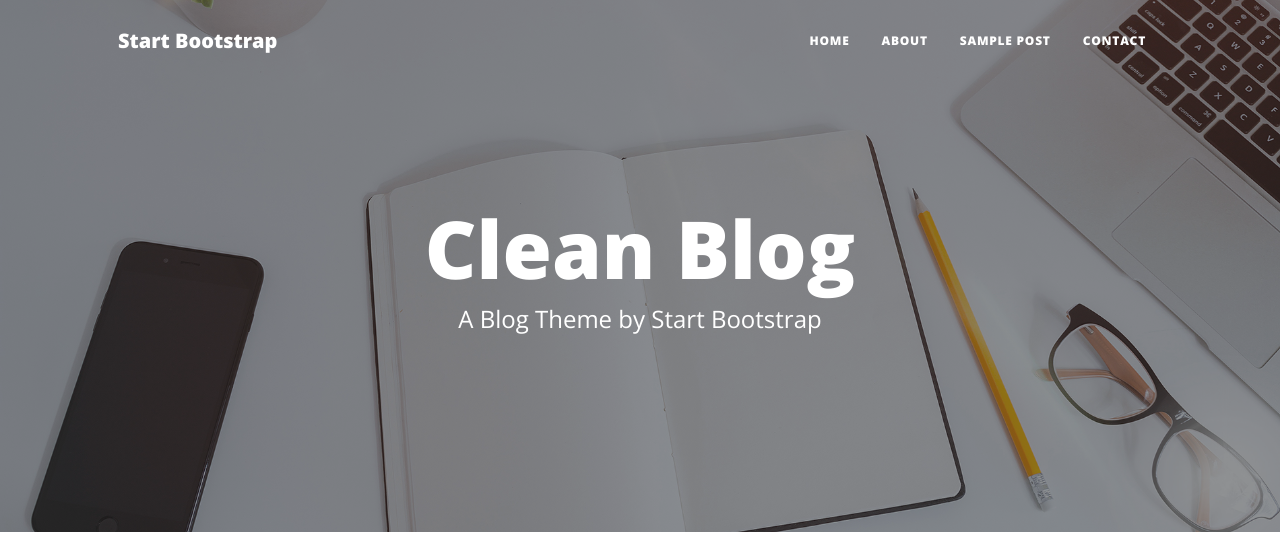
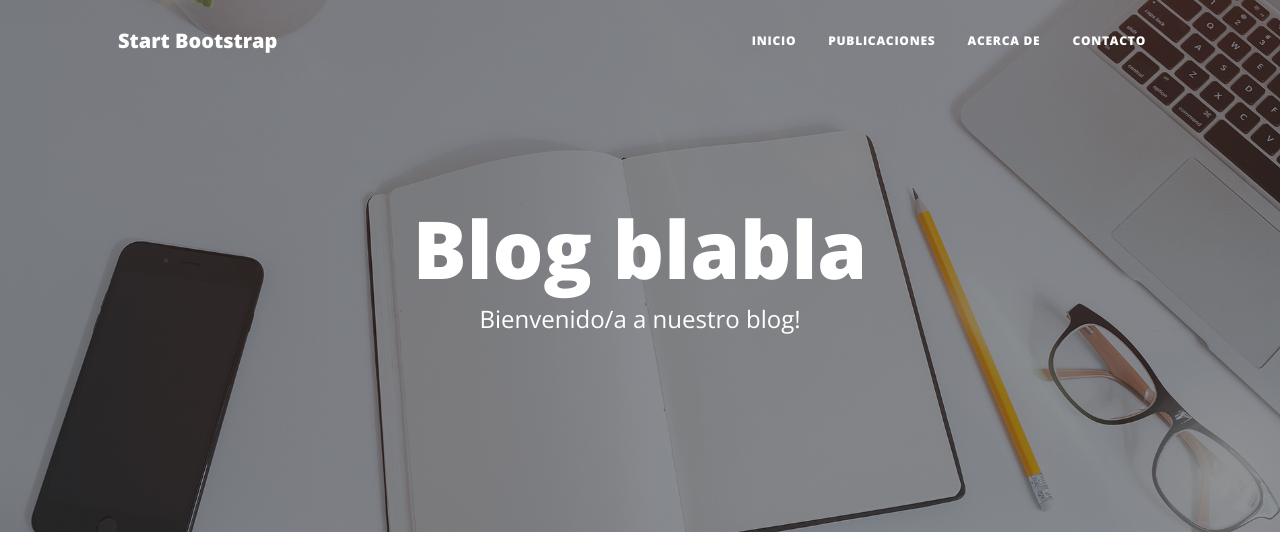
Before and after one commit to camilavrojas/Entrega-Rojas, a Django app: page / in a window 1280 px wide. Shown: the top 536 px of the page. Run offline with Django 4.2, Linux system fonts and the light colour scheme; some libraries are stand-ins or nearby versions.

Commit message:
se implementa la herencia en los templates

```diff
--- a/blog/urls.py
+++ b/blog/urls.py
@@ -1,7 +1,8 @@
 from django.urls import path
-from .views import inicio, mi_template
+from .views import inicio, mi_template, publicaciones
 
 urlpatterns = [
-    path('', inicio),
-    path('template/', mi_template)
+    path('', inicio, name='inicio'),
+    path('template/', mi_template, name='mi_template'),
+    path('publicaciones/', publicaciones, name='publicaciones')
 ]
--- a/blog/views.py
+++ b/blog/views.py
@@ -13,3 +13,7 @@ def mi_template(request):
     # return HttpResponse(render)
 
     return render(request, 'mi_template.html', {})
+
+def publicaciones(request):
+
+    return render(request, 'publicaciones.html')
--- /dev/null
+++ b/templates/base.html
@@ -0,0 +1,102 @@
+<!DOCTYPE html>
+<html lang="en">
+    <head>
+        {% load static %}
+        <meta charset="utf-8" />
+        <meta name="viewport" content="width=device-width, initial-scale=1, shrink-to-fit=no" />
+        <meta name="description" content="" />
+        <meta name="author" content="" />
+        {% block title %}
+        <title></title>
+        {% endblock title %}
+        <link rel="icon" type="image/x-icon" href="assets/favicon.ico" />
+        <!-- Font Awesome icons (free version)-->
+        <script src="https://use.fontawesome.com/releases/v6.1.0/js/all.js" crossorigin="anonymous"></script>
+        <!-- Google fonts-->
+        <link href="https://fonts.googleapis.com/css?family=Lora:400,700,400italic,700italic" rel="stylesheet" type="text/css" />
+        <link href="https://fonts.googleapis.com/css?family=Open+Sans:300italic,400italic,600italic,700italic,800italic,400,300,600,700,800" rel="stylesheet" type="text/css" />
+        <!-- Core theme CSS (includes Bootstrap)-->
+        <link href={% static 'blog/css/styles.css' %} rel="stylesheet" />
+    </head>
+    <body>
+        <!-- Navigation-->
+        <nav class="navbar navbar-expand-lg navbar-light" id="mainNav">
+            <div class="container px-4 px-lg-5">
+                <a class="navbar-brand" href="index.html">Start Bootstrap</a>
+                <button class="navbar-toggler" type="button" data-bs-toggle="collapse" data-bs-target="#navbarResponsive" aria-controls="navbarResponsive" aria-expanded="false" aria-label="Toggle navigation">
+                    Menu
+                    <i class="fas fa-bars"></i>
+                </button>
+                <div class="collapse navbar-collapse" id="navbarResponsive">
+                    <ul class="navbar-nav ms-auto py-4 py-lg-0">
+                        <li class="nav-item"><a class="nav-link px-lg-3 py-3 py-lg-4" href={% url 'inicio' %}>Inicio</a></li>
+                        <li class="nav-item"><a class="nav-link px-lg-3 py-3 py-lg-4" href={% url 'publicaciones' %}>Publicaciones</a></li>
+                        <li class="nav-item"><a class="nav-link px-lg-3 py-3 py-lg-4" href={% url 'mi_template' %}>Acerca de</a></li>
+                        <li class="nav-item"><a class="nav-link px-lg-3 py-3 py-lg-4" href={% url 'inicio' %}>Contacto</a></li>
+                    </ul>
+                </div>
+            </div>
+        </nav>
+        <!-- Page Header-->
+        {% block header %}
+        <header class="masthead" style="background-image: url('assets/img/home-bg.jpg')">
+            <div class="container position-relative px-4 px-lg-5">
+                <div class="row gx-4 gx-lg-5 justify-content-center">
+                    <div class="col-md-10 col-lg-8 col-xl-7">
+                        {% block texto_h1 %}
+                        <div class="site-heading">
+                            <h1>Blog blabla</h1>
+                            <span class="subheading">Bienvenido/a a nuestro blog!</span>
+                        </div>
+                        {% endblock texto_h1 %}
+                    </div>
+                </div>
+            </div>
+        </header>
+        {% endblock header %}
+
+        {% block post_header %}
+        {% endblock post_header %}
+
+        <!-- Footer-->
+        <footer class="border-top">
+            <div class="container px-4 px-lg-5">
+                <div class="row gx-4 gx-lg-5 justify-content-center">
+                    <div class="col-md-10 col-lg-8 col-xl-7">
+                        <ul class="list-inline text-center">
+                            <li class="list-inline-item">
+                                <a href="#!">
+                                    <span class="fa-stack fa-lg">
+                                        <i class="fas fa-circle fa-stack-2x"></i>
+                                        <i class="fab fa-twitter fa-stack-1x fa-inverse"></i>
+                                    </span>
+                                </a>
+                            </li>
+                            <li class="list-inline-item">
+                                <a href="#!">
+                                    <span class="fa-stack fa-lg">
+                                        <i class="fas fa-circle fa-stack-2x"></i>
+                                        <i class="fab fa-facebook-f fa-stack-1x fa-inverse"></i>
+                                    </span>
+                                </a>
+                            </li>
+                            <li class="list-inline-item">
+                                <a href="#!">
+                                    <span class="fa-stack fa-lg">
+                                        <i class="fas fa-circle fa-stack-2x"></i>
+                                        <i class="fab fa-github fa-stack-1x fa-inverse"></i>
+                                    </span>
+                                </a>
+                            </li>
+                        </ul>
+                        <div class="small text-center text-muted fst-italic">Copyright &copy; Your Website 2022</div>
+                    </div>
+                </div>
+            </div>
+        </footer>
+        <!-- Bootstrap core JS-->
+        <script src="https://cdn.jsdelivr.net/npm/bootstrap@5.1.3/dist/js/bootstrap.bundle.min.js"></script>
+        <!-- Core theme JS-->
+        <script src="js/scripts.js"></script>
+    </body>
+</html>
--- a/templates/index.html
+++ b/templates/index.html
@@ -1,53 +1,18 @@
-<!DOCTYPE html>
-<html lang="en">
-    <head>
-        {% load static %}
-        <meta charset="utf-8" />
-        <meta name="viewport" content="width=device-width, initial-scale=1, shrink-to-fit=no" />
-        <meta name="description" content="" />
-        <meta name="author" content="" />
-        <title>Clean Blog - Start Bootstrap Theme</title>
-        <link rel="icon" type="image/x-icon" href="assets/favicon.ico" />
-        <!-- Font Awesome icons (free version)-->
-        <script src="https://use.fontawesome.com/releases/v6.1.0/js/all.js" crossorigin="anonymous"></script>
-        <!-- Google fonts-->
-        <link href="https://fonts.googleapis.com/css?family=Lora:400,700,400italic,700italic" rel="stylesheet" type="text/css" />
-        <link href="https://fonts.googleapis.com/css?family=Open+Sans:300italic,400italic,600italic,700italic,800italic,400,300,600,700,800" rel="stylesheet" type="text/css" />
-        <!-- Core theme CSS (includes Bootstrap)-->
-        <link href={% static 'blog/css/styles.css' %} rel="stylesheet" />
-    </head>
-    <body>
-        <!-- Navigation-->
-        <nav class="navbar navbar-expand-lg navbar-light" id="mainNav">
-            <div class="container px-4 px-lg-5">
-                <a class="navbar-brand" href="index.html">Start Bootstrap</a>
-                <button class="navbar-toggler" type="button" data-bs-toggle="collapse" data-bs-target="#navbarResponsive" aria-controls="navbarResponsive" aria-expanded="false" aria-label="Toggle navigation">
-                    Menu
-                    <i class="fas fa-bars"></i>
-                </button>
-                <div class="collapse navbar-collapse" id="navbarResponsive">
-                    <ul class="navbar-nav ms-auto py-4 py-lg-0">
-                        <li class="nav-item"><a class="nav-link px-lg-3 py-3 py-lg-4" href="index.html">Home</a></li>
-                        <li class="nav-item"><a class="nav-link px-lg-3 py-3 py-lg-4" href="about.html">About</a></li>
-                        <li class="nav-item"><a class="nav-link px-lg-3 py-3 py-lg-4" href="post.html">Sample Post</a></li>
-                        <li class="nav-item"><a class="nav-link px-lg-3 py-3 py-lg-4" href="contact.html">Contact</a></li>
-                    </ul>
-                </div>
-            </div>
-        </nav>
-        <!-- Page Header-->
-        <header class="masthead" style="background-image: url('assets/img/home-bg.jpg')">
-            <div class="container position-relative px-4 px-lg-5">
-                <div class="row gx-4 gx-lg-5 justify-content-center">
-                    <div class="col-md-10 col-lg-8 col-xl-7">
-                        <div class="site-heading">
-                            <h1>Clean Blog</h1>
-                            <span class="subheading">A Blog Theme by Start Bootstrap</span>
-                        </div>
-                    </div>
-                </div>
-            </div>
-        </header>
+{% extends 'base.html' %}
+
+{% block title %}
+<title>Index</title>
+{% endblock title %}
+
+
+{% block texto_h1 %}
+<div class="site-heading">
+    <h1>Blog blabla</h1>
+    <span class="subheading">Bienvenido/a a nuestro blog!</span>
+</div>
+{% endblock texto_h1 %}
+
+{% block post_header %}
         <!-- Main Content-->
         <div class="container px-4 px-lg-5">
             <div class="row gx-4 gx-lg-5 justify-content-center">
@@ -110,45 +75,4 @@
                 </div>
             </div>
         </div>
-        <!-- Footer-->
-        <footer class="border-top">
-            <div class="container px-4 px-lg-5">
-                <div class="row gx-4 gx-lg-5 justify-content-center">
-                    <div class="col-md-10 col-lg-8 col-xl-7">
-                        <ul class="list-inline text-center">
-                            <li class="list-inline-item">
-                                <a href="#!">
-                                    <span class="fa-stack fa-lg">
-                                        <i class="fas fa-circle fa-stack-2x"></i>
-                                        <i class="fab fa-twitter fa-stack-1x fa-inverse"></i>
-                                    </span>
-                                </a>
-                            </li>
-                            <li class="list-inline-item">
-                                <a href="#!">
-                                    <span class="fa-stack fa-lg">
-                                        <i class="fas fa-circle fa-stack-2x"></i>
-                                        <i class="fab fa-facebook-f fa-stack-1x fa-inverse"></i>
-                                    </span>
-                                </a>
-                            </li>
-                            <li class="list-inline-item">
-                                <a href="#!">
-                                    <span class="fa-stack fa-lg">
-                                        <i class="fas fa-circle fa-stack-2x"></i>
-                                        <i class="fab fa-github fa-stack-1x fa-inverse"></i>
-                                    </span>
-                                </a>
-                            </li>
-                        </ul>
-                        <div class="small text-center text-muted fst-italic">Copyright &copy; Your Website 2022</div>
-                    </div>
-                </div>
-            </div>
-        </footer>
-        <!-- Bootstrap core JS-->
-        <script src="https://cdn.jsdelivr.net/npm/bootstrap@5.1.3/dist/js/bootstrap.bundle.min.js"></script>
-        <!-- Core theme JS-->
-        <script src="js/scripts.js"></script>
-    </body>
-</html>
+        {% endblock post_header %}
```
Also changed, not shown: startbootstrap-clean-blog-gh-pages/contact.html (deleted, +0 -158 lines), startbootstrap-clean-blog-gh-pages/post.html (deleted, +0 -127 lines), templates/mi_template.html (+12 -19 lines), templates/publicaciones.html (added, +45 -0 lines), README.md, templates/about.html (renamed from startbootstrap-clean-blog-gh-pages/about.html).
